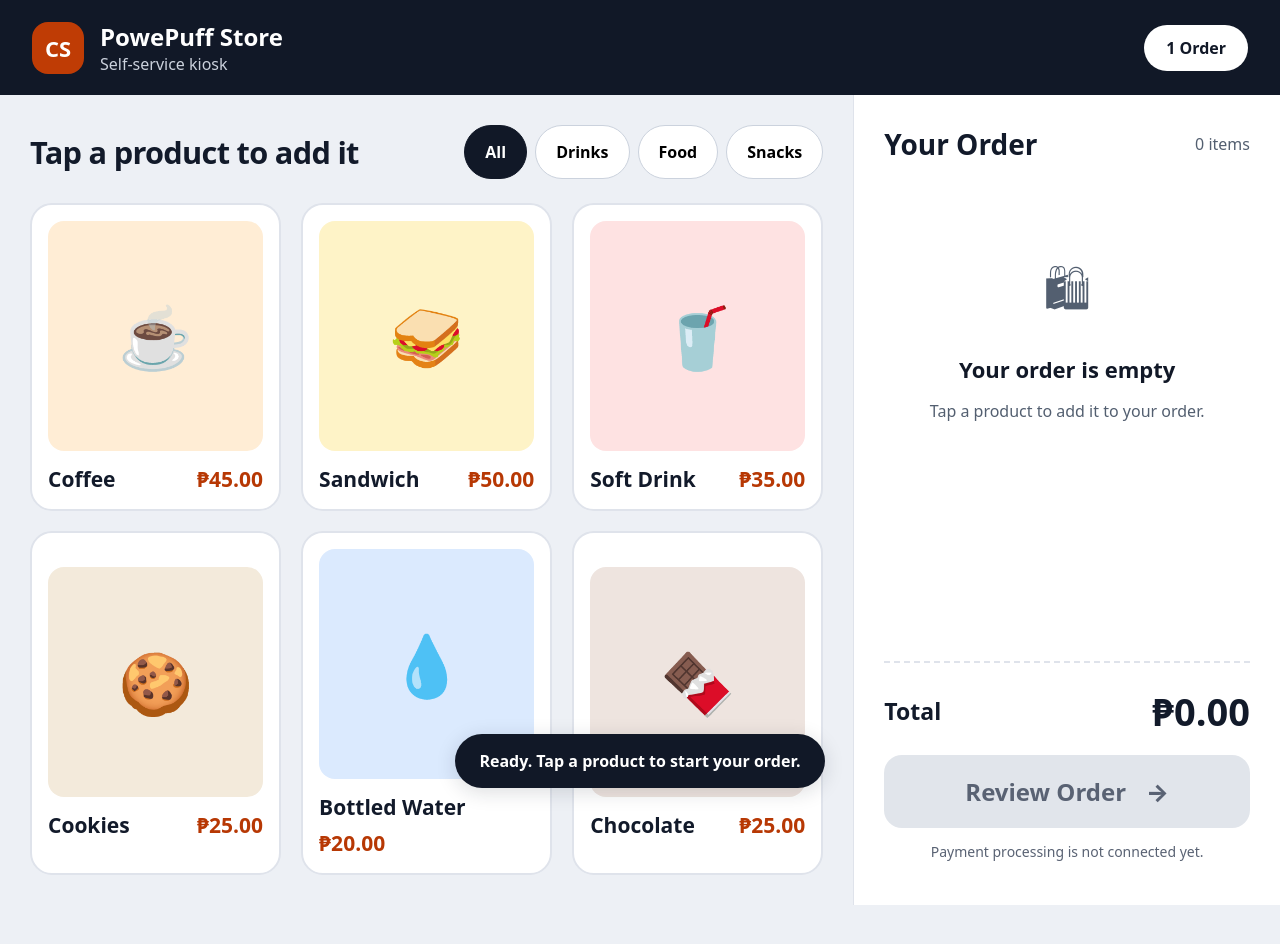
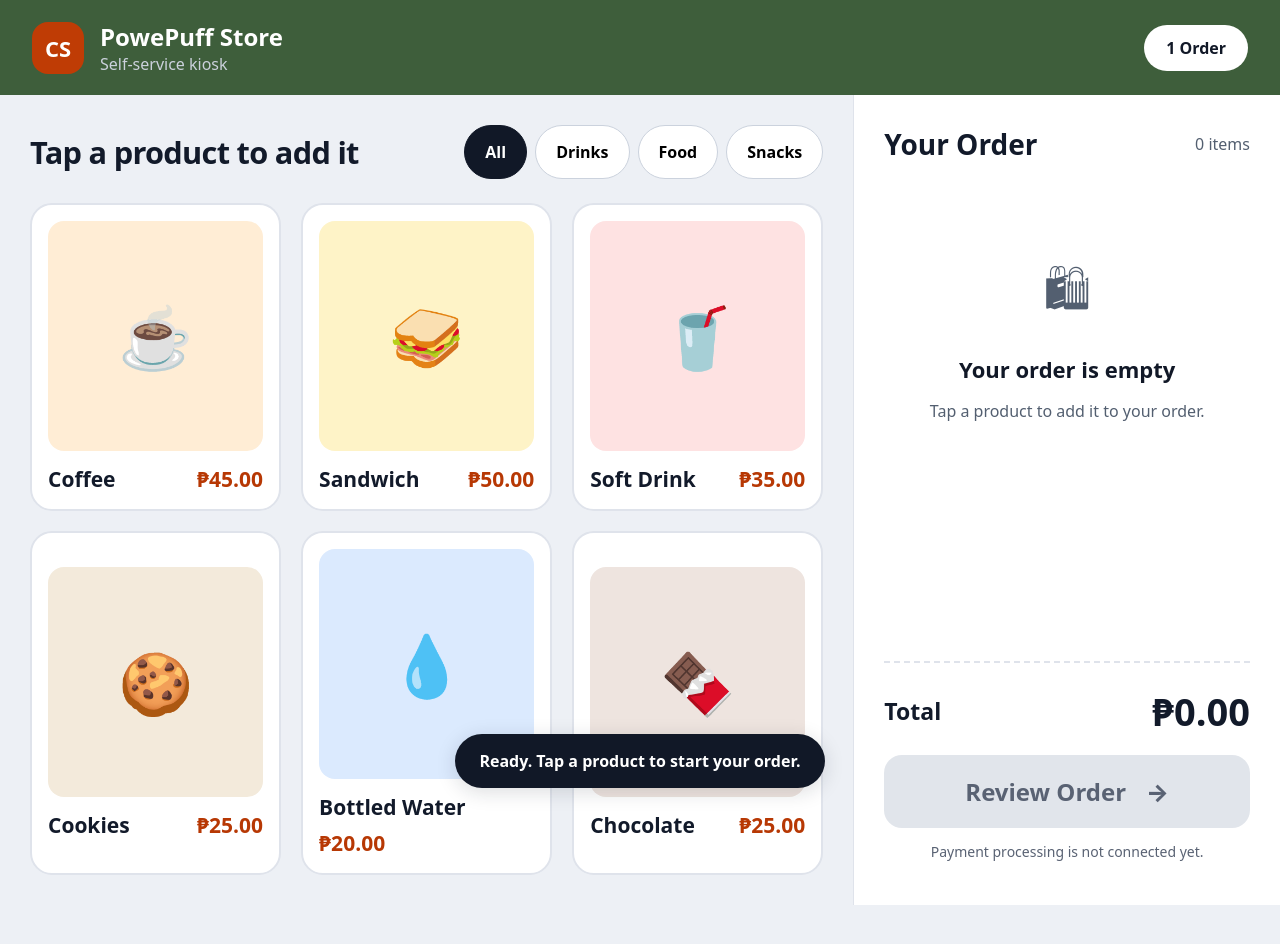
Before and after one commit to cuesta1212/IT415-CUESTA-COSO-GRANADEROSMIDTERM, a plain HTML site: page index.html in a window 1280 px wide. Drawn offline with Linux system fonts and the light colour scheme.

Commit message:
Improve POS header color

```diff
--- a/styles.css
+++ b/styles.css
@@ -3,7 +3,7 @@
 body { margin: 0; }
 button { font: inherit; cursor: pointer; touch-action: manipulation; min-height: 54px; }
 button:focus-visible { outline: 4px solid #2563eb; outline-offset: 4px; }
-.header { background: #111827; color: white; padding: 20px 32px; display: flex; justify-content: space-between; align-items: center; gap: 20px; }
+.header { background: #3e5e3b; color: white; padding: 20px 32px; display: flex; justify-content: space-between; align-items: center; gap: 20px; }
 .brand { display: flex; align-items: center; gap: 16px; }
 .logo { display: grid; place-items: center; background: #bf3c05; width: 52px; height: 52px; border-radius: 16px; font-weight: 800; font-size: 22px; }
 .brand strong { display: block; font-size: 24px; }
```
